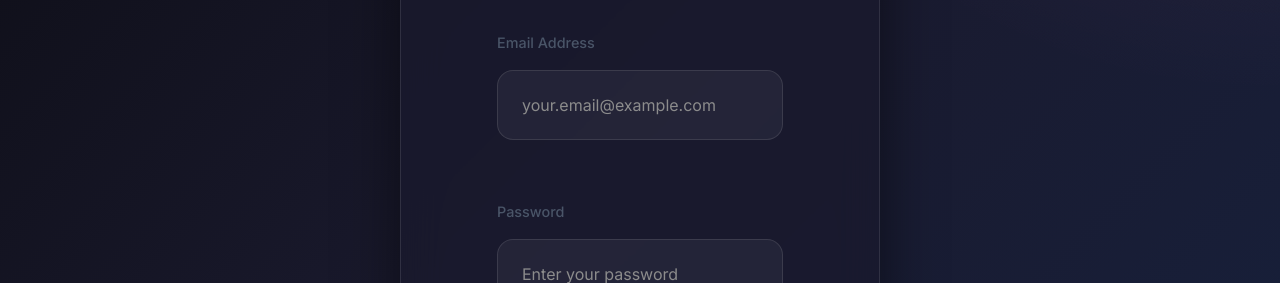
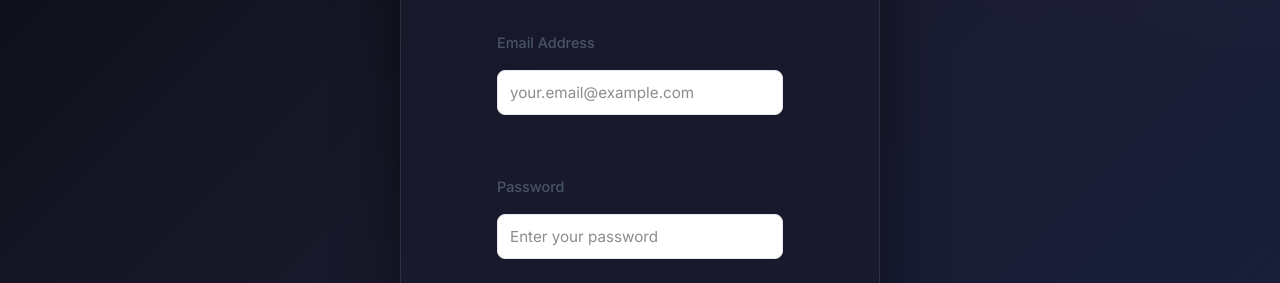
Before and after one commit to yeshaswi3060/Vatsala.com, a React (Vite) app: page /login in a window 1280 px wide. Shown: the part 517-800 px from the top of the page. Built offline with nearby package versions, Linux system fonts and the light colour scheme; no server answers.

Commit message:
deploymet fixed

```diff
--- a/src/styles/pages/admin/AdminProducts.css
+++ b/src/styles/pages/admin/AdminProducts.css
@@ -85,12 +85,45 @@
     color: #2d3748;
 }
 
+.badge-pill {
+    display: inline-block;
+    padding: 0.125rem 0.5rem;
+    background: #ebf8ff;
+    color: #3182ce;
+    border-radius: 9999px;
+    font-size: 0.75rem;
+    font-weight: 500;
+    width: fit-content;
+}
+
+.price-cell {
+    display: flex;
+    flex-direction: column;
+}
+
 .current-price {
     font-weight: 600;
     color: #2d3748;
 }
 
 .original-price {
+    font-size: 0.85rem;
+    color: #a0aec0;
+    text-decoration: line-through;
+}
+
+.status-badge {
+    padding: 0.375rem 0.75rem;
+    border-radius: 6px;
+    font-size: 0.875rem;
+    font-weight: 500;
+    border: 1px solid transparent;
+    cursor: pointer;
+    transition: all 0.2s;
+    width: 100px;
+}
+
+.status-badge.visible {
     background: #f0fff4;
     color: #2f855a;
     border-color: #c6f6d5;
@@ -187,8 +220,25 @@
     font-size: 0.9rem;
 }
 
-border-color: #3182ce;
-box-shadow: 0 0 0 3px rgba(49, 130, 206, 0.1);
+.form-group input,
+.form-group select,
+.form-group textarea {
+    width: 100%;
+    padding: 0.75rem;
+    border: 1px solid #e2e8f0;
+    border-radius: 8px;
+    font-size: 0.95rem;
+    transition: all 0.2s;
+    color: #1a1a1a !important;
+    background-color: #ffffff !important;
+}
+
+.form-group input:focus,
+.form-group select:focus,
+.form-group textarea:focus {
+    outline: none;
+    border-color: #3182ce;
+    box-shadow: 0 0 0 3px rgba(49, 130, 206, 0.1);
 }
 
 .form-actions {
--- a/src/styles/pages/admin/AdminPromoCodes.css
+++ b/src/styles/pages/admin/AdminPromoCodes.css
@@ -61,6 +61,21 @@
     padding: 0.375rem 0.75rem;
     border-radius: 6px;
     font-family: 'Courier New', monospace;
+    font-weight: 700;
+    border: 1px dashed #bee3f8;
+    letter-spacing: 1px;
+}
+
+.status-badge {
+    padding: 0.375rem 0.75rem;
+    border-radius: 6px;
+    font-size: 0.875rem;
+    font-weight: 500;
+    border: 1px solid transparent;
+    cursor: pointer;
+    transition: all 0.2s;
+    width: 100px;
+}
 
 .status-badge.active {
     background: #f0fff4;
@@ -150,6 +165,24 @@
     font-weight: 500;
     color: #4a5568;
     font-size: 0.9rem;
+}
+
+.form-group input,
+.form-group select {
+    width: 100%;
+    padding: 0.75rem;
+    border: 1px solid #e2e8f0;
+    border-radius: 8px;
+    font-size: 0.95rem;
+    transition: all 0.2s;
+    color: #1a1a1a !important;
+    background-color: #ffffff !important;
+}
+
+.form-group input:focus,
+.form-group select:focus {
+    outline: none;
+    border-color: #3182ce;
     box-shadow: 0 0 0 3px rgba(49, 130, 206, 0.1);
 }
 
@@ -158,6 +191,26 @@
     justify-content: flex-end;
     gap: 1rem;
     margin-top: 2rem;
+    padding-top: 1.5rem;
+    border-top: 1px solid #edf2f7;
+}
+
+.btn {
+    padding: 0.75rem 1.5rem;
+    border-radius: 8px;
+    font-weight: 500;
+    cursor: pointer;
+    transition: all 0.2s;
+}
+
+.btn-primary {
+    background: #1a1a1a;
+    color: white;
+    border: none;
+}
+
+.btn-outline {
+    background: transparent;
     border: 1px solid #e2e8f0;
     color: #4a5568;
 }
```
Lines whose indentation alone changed are shown as unchanged.
